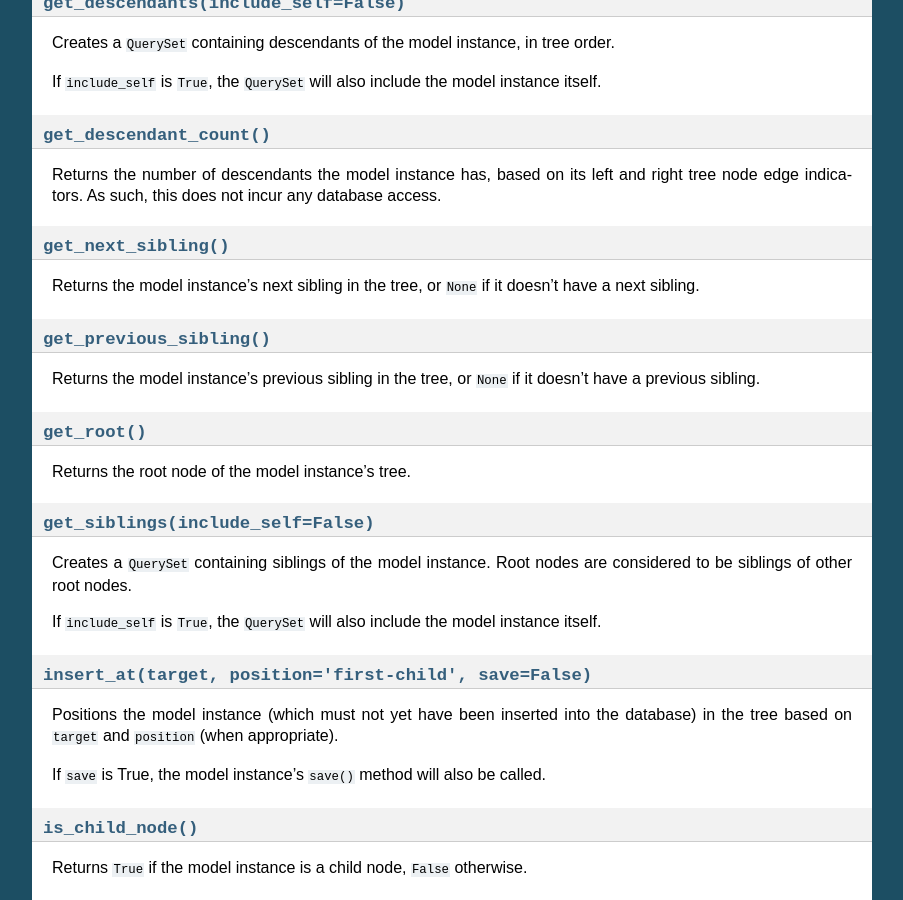
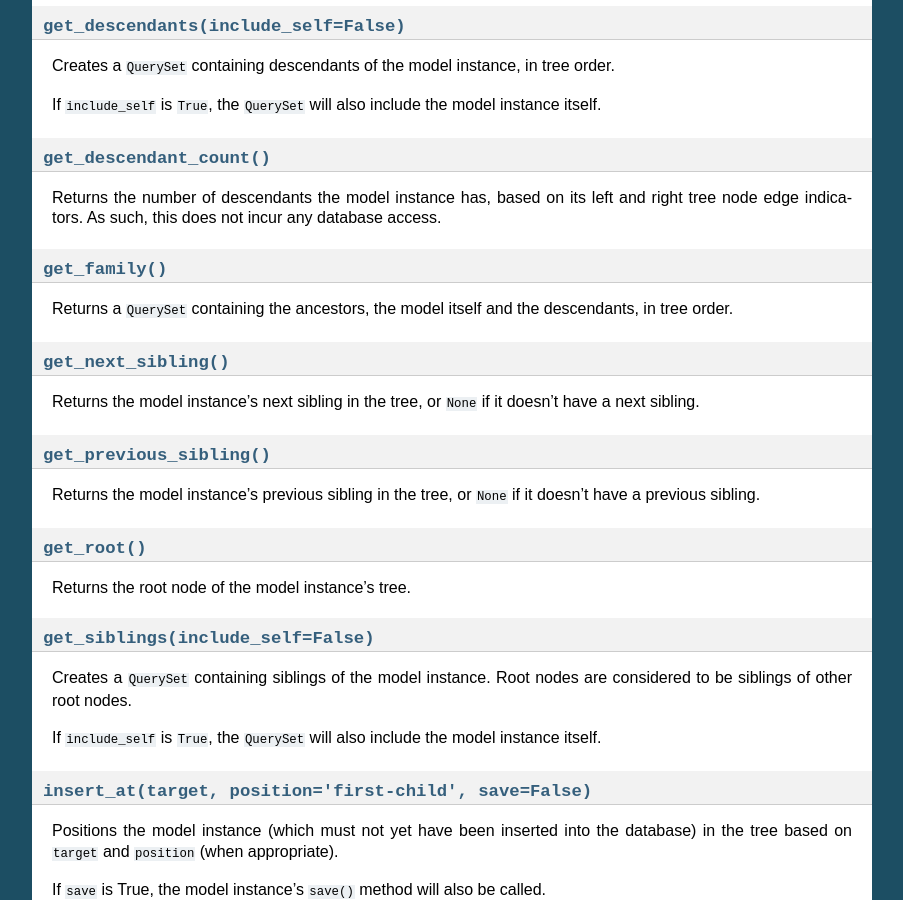
Before and after one commit to django-mptt/django-mptt, a Sphinx documentation site: the page built from docs/models.rst, in a window 1280 px wide and 900 px high, scrolled down 3184 px. Shown: the whole window, without its empty margins (198-1101 px from the left). Built offline with Sphinx 7.4.7, drawn with Linux system fonts in a browser that asks for light colours; some of the changed text lies outside the part shown.

Commit message:
add get_family to models.rst

```diff
--- a/docs/models.rst
+++ b/docs/models.rst
@@ -164,6 +164,12 @@
 Returns the number of descendants the model instance has, based on its
 left and right tree node edge indicators. As such, this does not incur
 any database access.
+
+``get_family()``
+----------------
+
+Returns a ``QuerySet`` containing the ancestors, the model itself
+and the descendants, in tree order.
 
 ``get_next_sibling()``
 ----------------------
```
